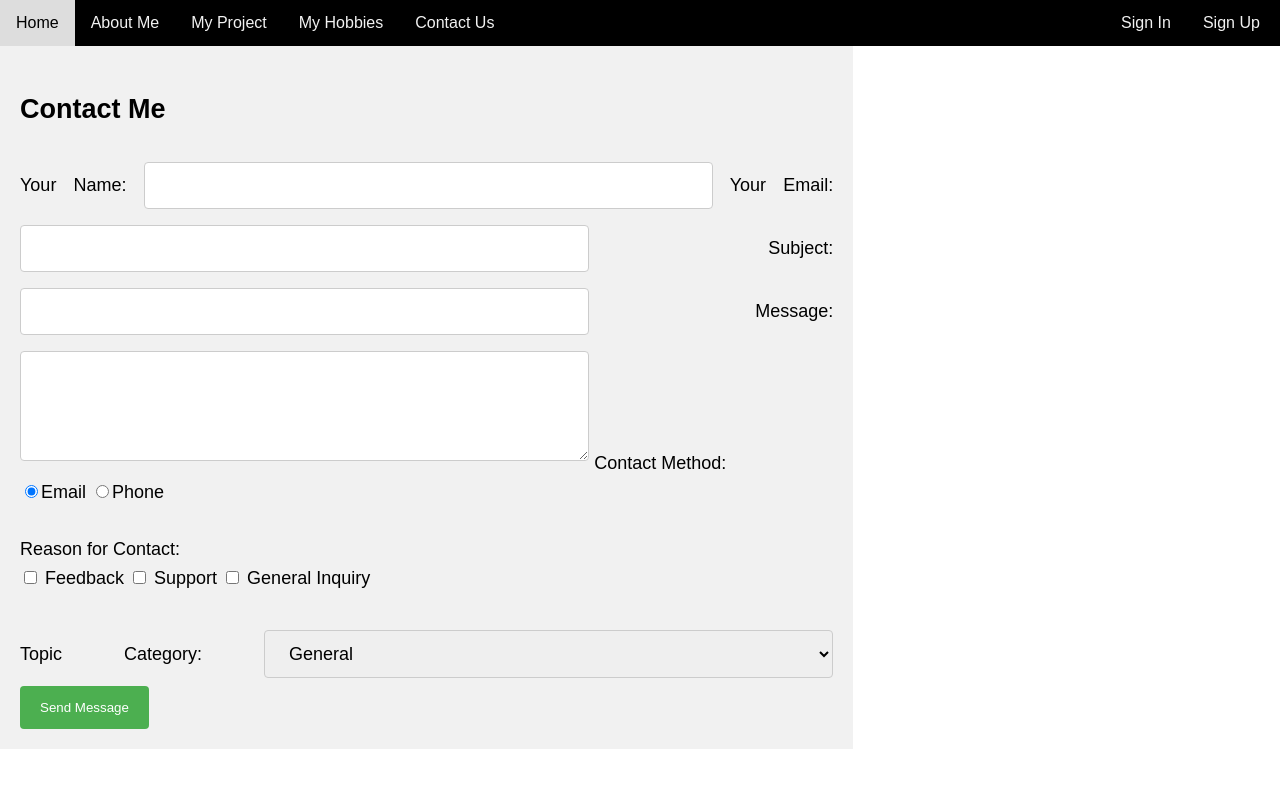
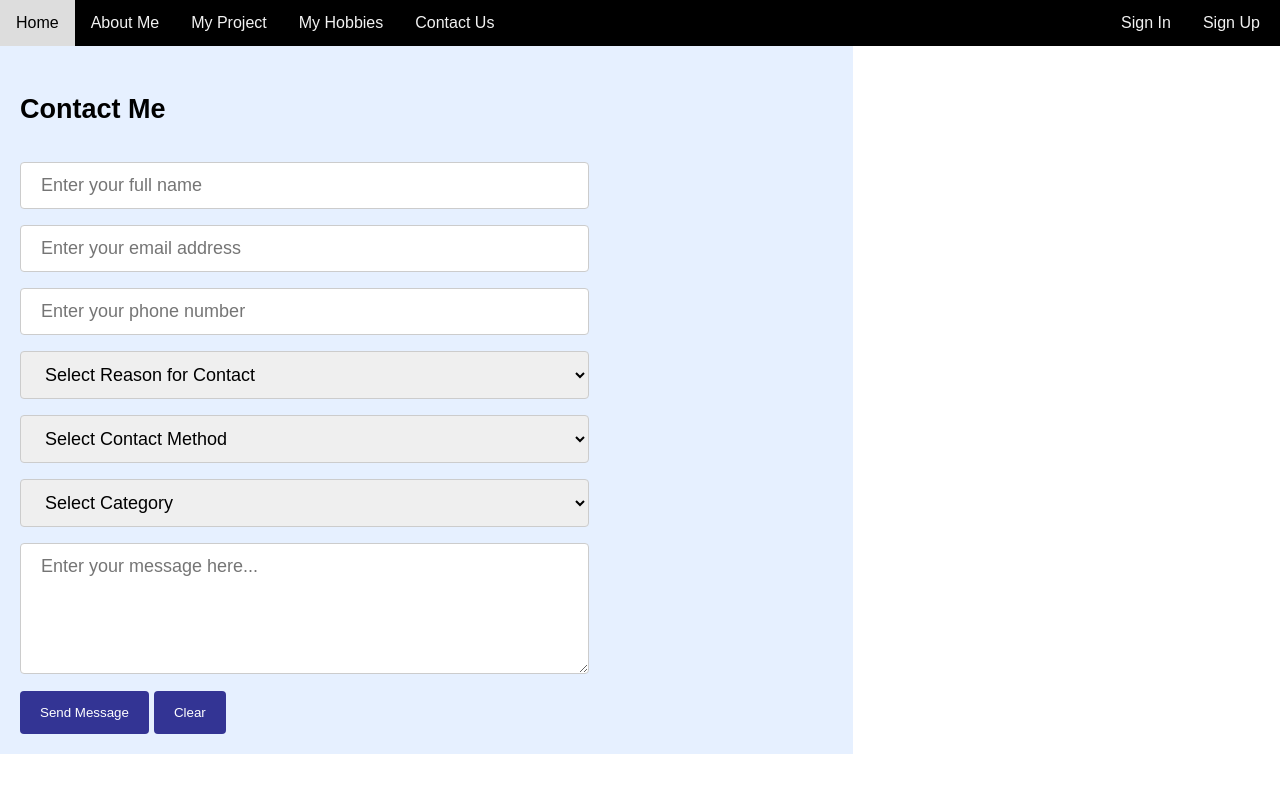
Before and after one commit to Kelly-Williams/assignment, a PHP site: page /contact.html in a window 1280 px wide. Run offline with PHP 8.4, Linux system fonts and the light colour scheme.

Commit message:
Version 1.0

```diff
--- a/contact.html
+++ b/contact.html
@@ -14,36 +14,31 @@
 
   <div class="content">
     <h2>Contact Me</h2>
-    <form action="#" method="post">
-      <label for="name">Your Name:</label>
-      <input type="text" id="name" name="name" required>
-
-      <label for="email">Your Email:</label>
-      <input type="email" id="email" name="email" required>
-
-      <label for="subject">Subject:</label>
-      <input type="text" id="subject" name="subject">
-
-      <label for="message">Message:</label>
-      <textarea id="message" name="message" rows="4" required></textarea>
-
-      <label>Contact Method:</label><br>
-      <input type="radio" name="contact_method" value="email" checked>Email
-      <input type="radio" name="contact_method" value="phone">Phone<br><br>
-
-      <label>Reason for Contact:</label><br>
-      <input type="checkbox" name="reason" value="feedback"> Feedback
-      <input type="checkbox" name="reason" value="support"> Support
-      <input type="checkbox" name="reason" value="general"> General Inquiry<br><br>
-
-      <label for="category">Topic Category:</label>
-      <select id="category" name="category">
+    <form action="" method="post">
+      <input type="text" placeholder="Enter your full name" required/><br>
+      <input type="email" placeholder="Enter your email address" required /><br>
+      <input type="tel" placeholder="Enter your phone number" required /><br>
+      <select name="reason" required>
+        <option value="" disabled selected>Select Reason for Contact</option>
+        <option value="feedback">Feedback</option>
+        <option value="support">Support</option>
+        <option value="general">General Inquiry</option>
+      </select>
+      <select name="contactMethod" required>
+        <option value="" disabled selected>Select Contact Method</option>
+        <option value="email">Email</option>
+        <option value="phone">Phone</option>
+        <option value="chat">Chat</option>
+      </select>
+      <select name="category" required>
+        <option value="" disabled selected>Select Category</option>
         <option value="general">General</option>
-        <option value="tech">Technical</option>
+        <option value="technical">Technical</option>
         <option value="billing">Billing</option>
       </select>
-
-      <input type="submit" value="Send Message">
+       <textarea name="message" rows="5" cols="30" placeholder="Enter your message here..." required></textarea><br>
+    <input type="submit" value="Send Message" />
+    <input type="reset" value="Clear" />
     </form>
   </div>
 </body>
--- a/css/FormStyle.css
+++ b/css/FormStyle.css
@@ -16,7 +16,7 @@ select {
 
 input[type="submit"],
 input[type="reset"] {
-    background-color: #4CAF50;
+    background-color: #333494;
     color: white;
     padding: 14px 20px;
     border: none;
@@ -26,5 +26,5 @@ input[type="reset"] {
 
 input[type="submit"]:hover,
 input[type="reset"]:hover {
-    background-color: #45a049;
+    background-color: #333494;
 }
--- a/css/StructureStyle.css
+++ b/css/StructureStyle.css
@@ -1,9 +1,11 @@
 /* StructureStyle.css */
 /* This file contains the CSS styles for the structure of the webpage */
+
 body {
     margin: 0;
     font-family: Arial, Helvetica, sans-serif;
 }
+
 * {
     box-sizing: border-box;
 }
@@ -11,7 +13,7 @@ body {
 .header {
     padding: 20px;
     text-align: center;
-    background: #92b3cc;
+    background: #003366; /* Dark blue */
     color: white;
 }
 
@@ -21,8 +23,9 @@ body {
     display: block;
     width: 60%;
 }
+
 .content {
-    background-color: #f1f1f1;
+    background-color: #e6f0ff; /* Vibrant light blue */
     padding: 20px;
     float: left;
     width: 66.66%;
@@ -31,7 +34,7 @@ body {
 .sidebar {
     float: left;
     width: 33.33%;
-    background-color: #f1f1f1;
+    background-color: #cce0ff; /* Softer blue for sidebar */
     padding: 15px;
 }
 
@@ -51,7 +54,7 @@ body {
 .footer {
     padding: 20px;
     text-align: center;
-    background: #92b3cc;
-    color: rgb(24, 24, 24);
+    background: #003366; /* Same dark blue as header */
+    color: #cce0ff; /* Light blue text */
     line-height: 0.2;
 }
```
Also changed, not shown: index.html (+33 -3 lines), signin.html (+7 -9 lines), signup.html (+13 -29 lines).
